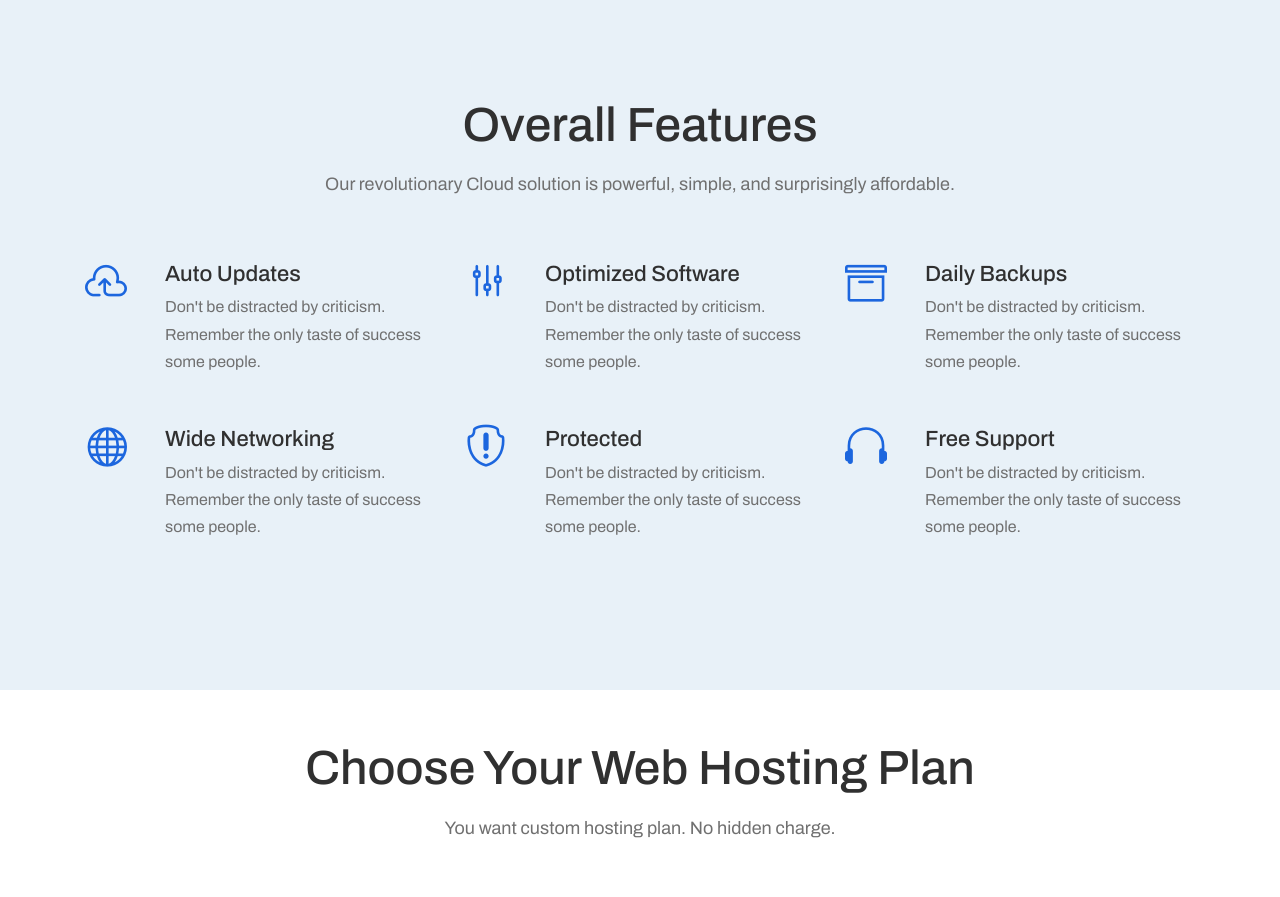
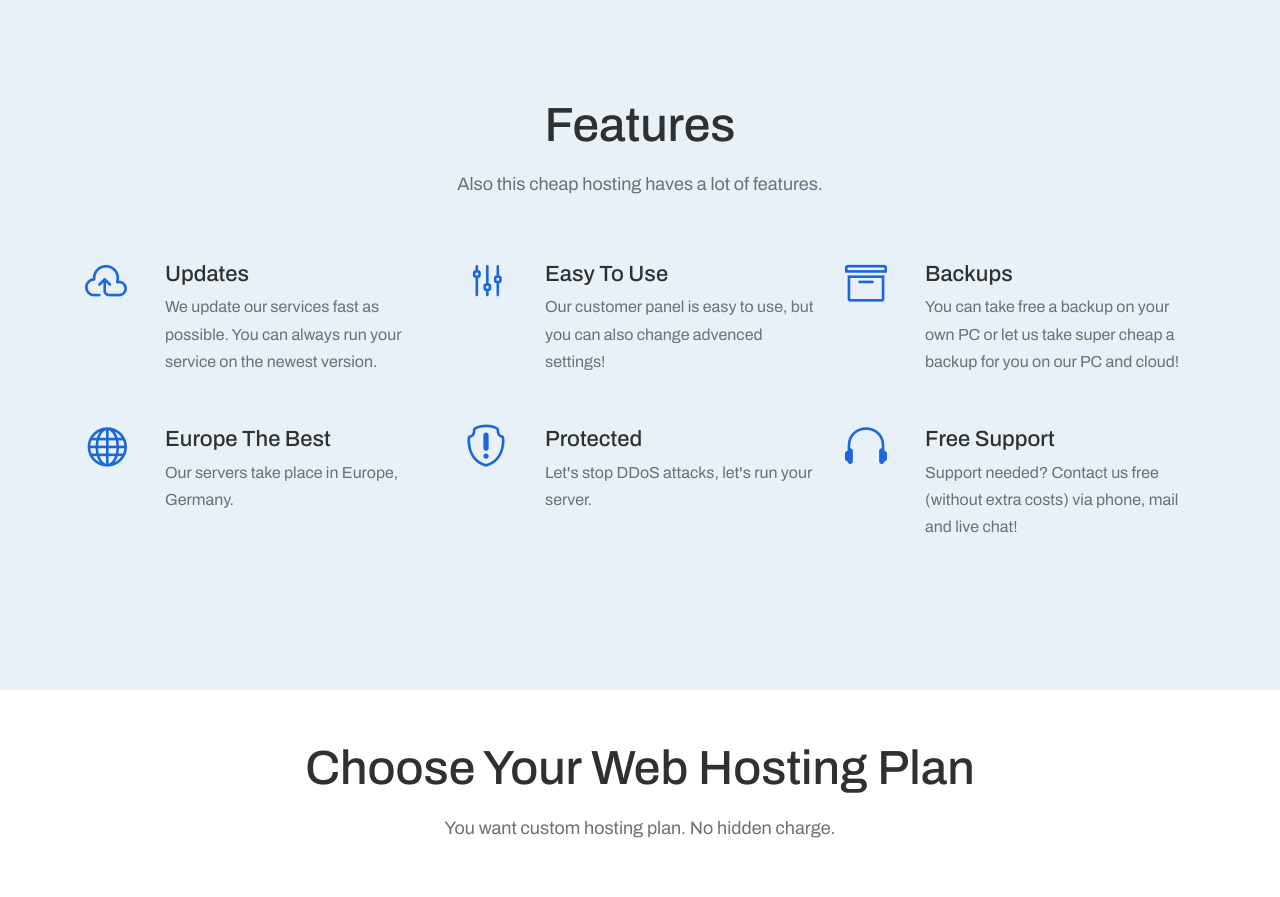
Before and after one commit to SkyAcademy/conjurehosting, a website: page index.html in a window 1280 px wide. Shown: the part 1306-2203 px from the top of the page. Drawn offline with Linux system fonts and the light colour scheme; files whose address does not match are found by name.

Commit message:
Update index.html

```diff
--- a/index.html
+++ b/index.html
@@ -232,8 +232,8 @@
                 <!-- Section Heading -->
                 <div class="col-12">
                     <div class="section-heading text-center">
-                        <h2>Overall Features</h2>
-                        <p>Our revolutionary Cloud solution is powerful, simple, and surprisingly affordable.</p>
+                        <h2>Features</h2>
+                        <p>Also this cheap hosting haves a lot of features.</p>
                     </div>
                 </div>
             </div>
@@ -247,8 +247,8 @@
                             <i class="icon_cloud-upload_alt"></i>
                         </div>
                         <div class="feature-text">
-                            <h5>Auto Updates</h5>
-                            <p>Don't be distracted by criticism. Remember the only taste of success some people.</p>
+                            <h5>Updates</h5>
+                            <p>We update our services fast as possible. You can always run your service on the newest version.</p>
                         </div>
                     </div>
                 </div>
@@ -260,8 +260,8 @@
                             <i class="icon_adjust-vert"></i>
                         </div>
                         <div class="feature-text">
-                            <h5>Optimized Software</h5>
-                            <p>Don't be distracted by criticism. Remember the only taste of success some people.</p>
+                            <h5>Easy To Use</h5>
+                            <p>Our customer panel is  easy to use, but you can also change advenced settings!</p>
                         </div>
                     </div>
                 </div>
@@ -273,8 +273,8 @@
                             <i class="icon_archive_alt"></i>
                         </div>
                         <div class="feature-text">
-                            <h5>Daily Backups</h5>
-                            <p>Don't be distracted by criticism. Remember the only taste of success some people.</p>
+                            <h5>Backups</h5>
+                            <p>You can take free a backup on your own PC or let us take super cheap a backup for you on our PC and cloud!</p>
                         </div>
                     </div>
                 </div>
@@ -286,8 +286,8 @@
                             <i class="icon_globe-2"></i>
                         </div>
                         <div class="feature-text">
-                            <h5>Wide Networking</h5>
-                            <p>Don't be distracted by criticism. Remember the only taste of success some people.</p>
+                            <h5>Europe The Best</h5>
+                            <p>Our servers take place in Europe, Germany.</p>
                         </div>
                     </div>
                 </div>
@@ -300,7 +300,7 @@
                         </div>
                         <div class="feature-text">
                             <h5>Protected</h5>
-                            <p>Don't be distracted by criticism. Remember the only taste of success some people.</p>
+                            <p>Let's stop DDoS attacks, let's run your server.</p>
                         </div>
                     </div>
                 </div>
@@ -313,7 +313,7 @@
                         </div>
                         <div class="feature-text">
                             <h5>Free Support</h5>
-                            <p>Don't be distracted by criticism. Remember the only taste of success some people.</p>
+                            <p>Support needed? Contact us free (without extra costs) via phone, mail and live chat!</p>
                         </div>
                     </div>
                 </div>
```
